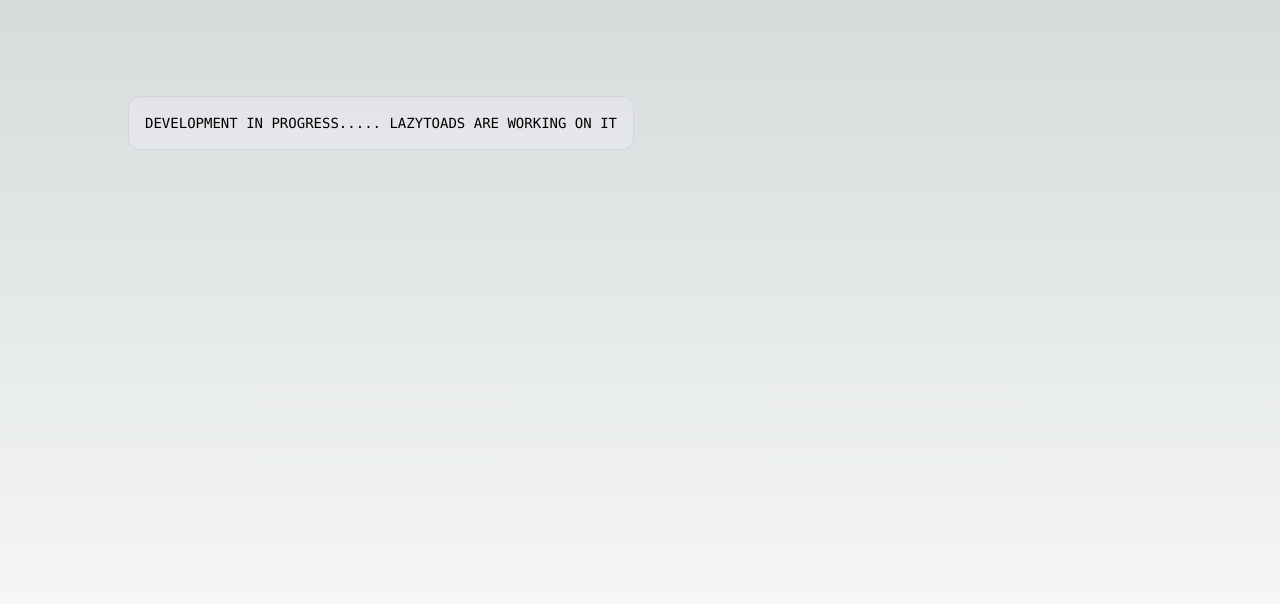
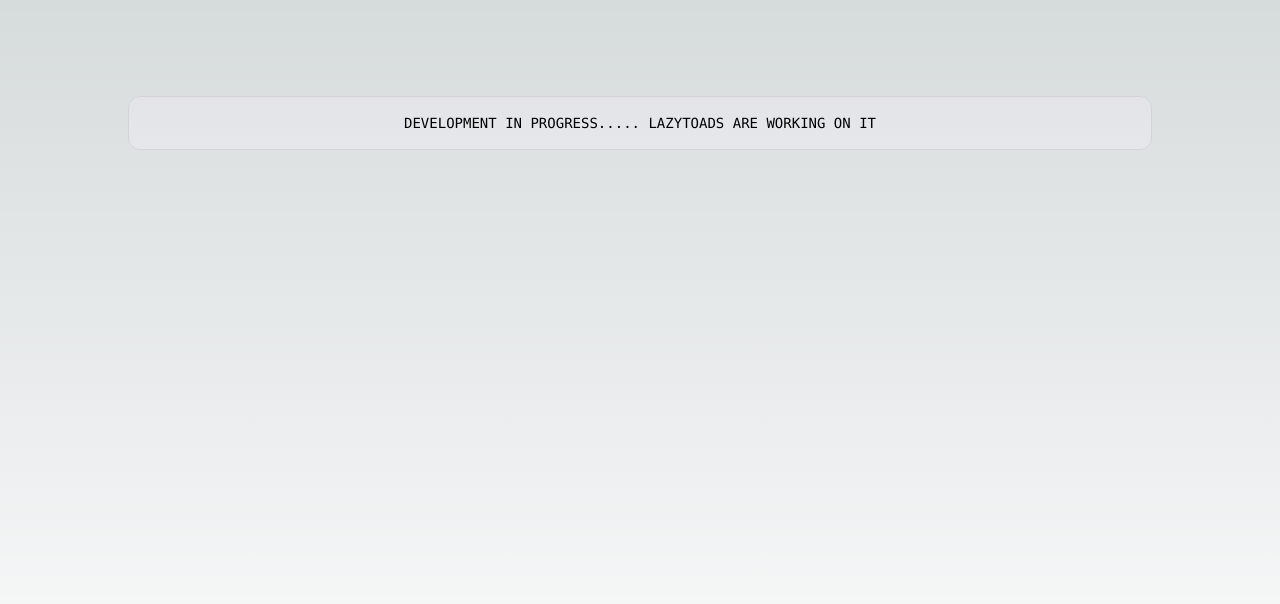
Before and after one commit to DrDrewCain/ProjectLazytoads, a Next.js app in the folder WarriorsFront/: page / in a window 1280 px wide. Shown: the top 604 px of the page. Built offline with nearby package versions, Linux system fonts and the light colour scheme.

Commit message:
Update IN-PROGRESS-PAGE

```diff
--- a/WarriorsFront/src/app/page.tsx
+++ b/WarriorsFront/src/app/page.tsx
@@ -3,10 +3,10 @@
 export default function Home() {
   return (
     <main className="flex min-h-screen flex-col items-center justify-between p-24">
-    <div className="z-10 w-full max-w-5xl items-center justify-between font-mono text-sm lg:flex">
-      <p className="fixed left-0 top-0 flex w-full justify-center border-b border-gray-300 bg-gradient-to-b from-zinc-200 pb-6 pt-8 backdrop-blur-2xl dark:border-neutral-800 dark:bg-zinc-800/30 dark:from-inherit lg:static lg:w-auto  lg:rounded-xl lg:border lg:bg-gray-200 lg:p-4 lg:dark:bg-zinc-800/30">
-      DEVELOPMENT IN PROGRESS..... LAZYTOADS ARE WORKING ON IT
-      </p>
+      <div className="z-10 w-full max-w-5xl items-center justify-between font-mono text-sm lg:flex">
+        <p className="fixed left-0 top-0 w-full justify-center border-b border-gray-300 bg-gradient-to-b from-zinc-200 pb-6 pt-8 backdrop-blur-2xl dark:border-neutral-800 dark:bg-zinc-800/30 dark:from-inherit lg:static lg:mx-auto lg:rounded-xl lg:border lg:bg-gray-200 lg:p-4 lg:dark:bg-zinc-800/30 lg:text-center">
+          DEVELOPMENT IN PROGRESS..... LAZYTOADS ARE WORKING ON IT
+        </p>
       </div>
     </main>
   )
```
